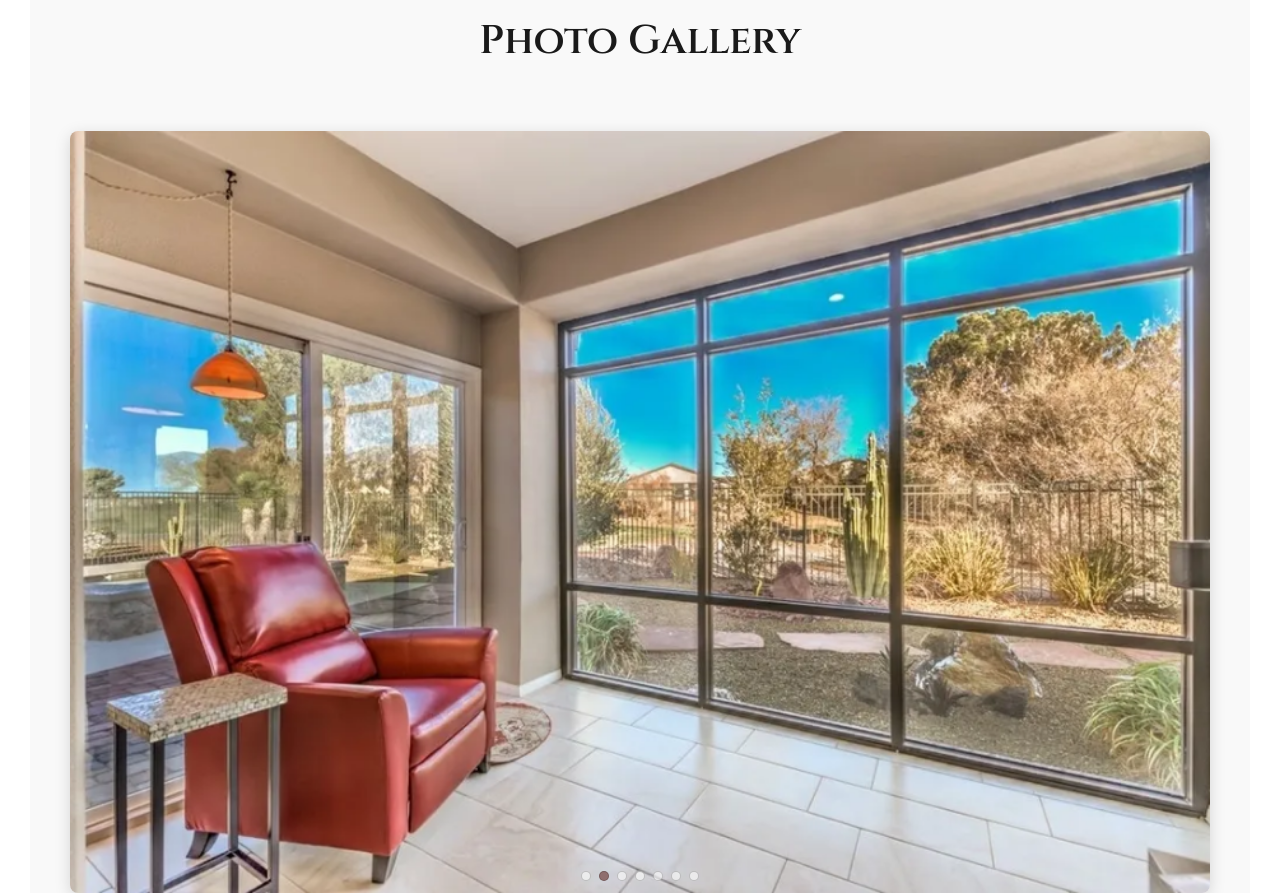
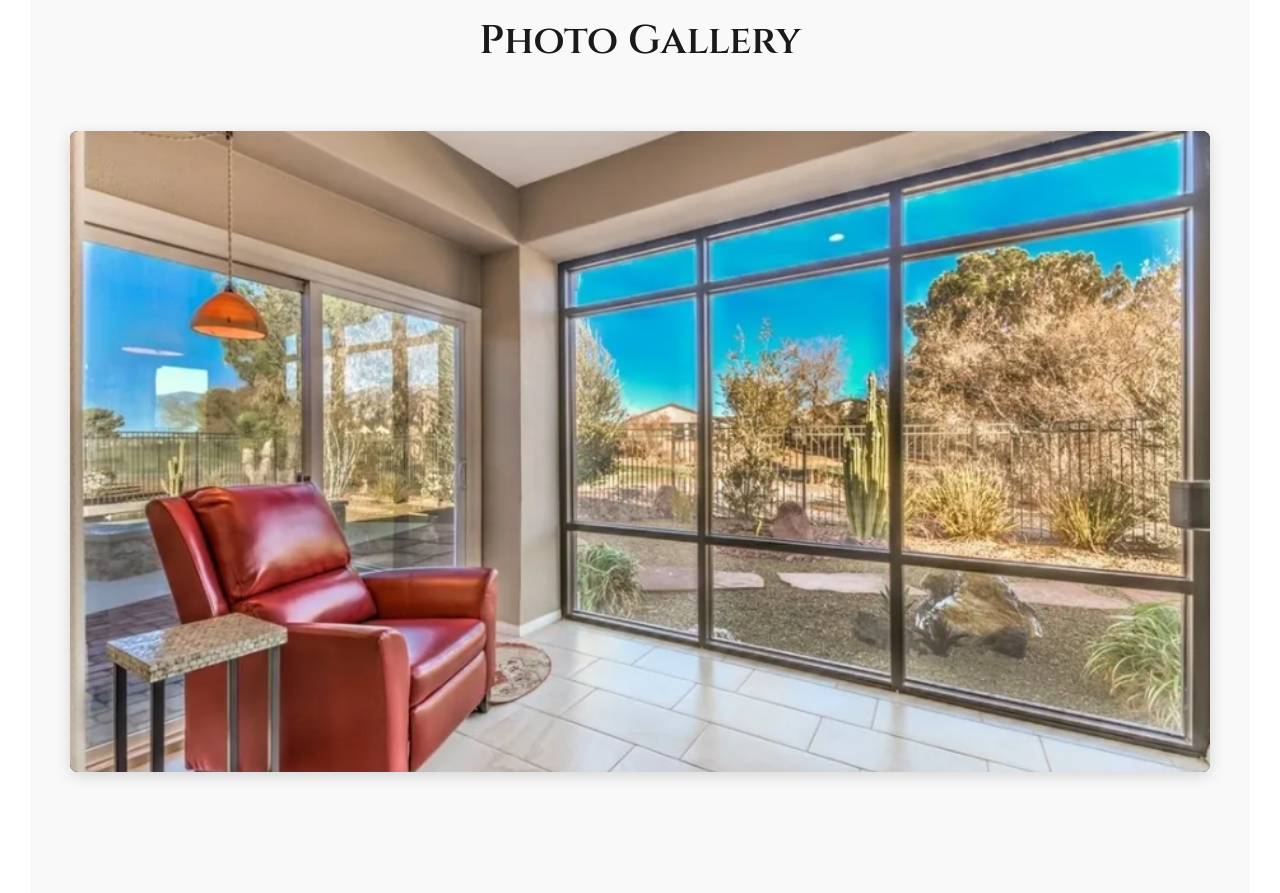
Before and after one commit to Batman1190/MARCI-METZGER, a plain HTML site: page index.html in a window 1280 px wide. Shown: the part 4000-4893 px from the top of the page. Drawn offline with Linux system fonts and the light colour scheme.

Commit message:
Add files via upload

```diff
--- a/index.html
+++ b/index.html
@@ -400,17 +400,24 @@
             border-radius: 8px;
             overflow: hidden;
             box-shadow: 0 4px 16px rgba(0,0,0,0.15);
+            aspect-ratio: 16 / 9;
+            background: #000;
         }
 
         .slide {
-            display: none;
-            width: 100%;
-            height: 100%;
+            position: absolute;
+            inset: 0;
+            opacity: 0;
+            transform: scale(0.985) translateX(12px);
+            transition: opacity 0.8s ease, transform 0.8s ease;
+            pointer-events: none;
         }
 
         .slide.active {
-            display: block;
-            animation: fadeIn 1s ease-in-out;
+            opacity: 1;
+            transform: scale(1) translateX(0);
+            pointer-events: auto;
+            z-index: 1;
         }
 
         .slide img {
@@ -441,11 +448,6 @@
 
         .gallery-dot.active {
             background: #8f6e6e;
-        }
-
-        @keyframes fadeIn {
-            from { opacity: 0; }
-            to { opacity: 1; }
         }
 
         /* Contact Section */
```
Lines whose indentation alone changed are shown as unchanged.
